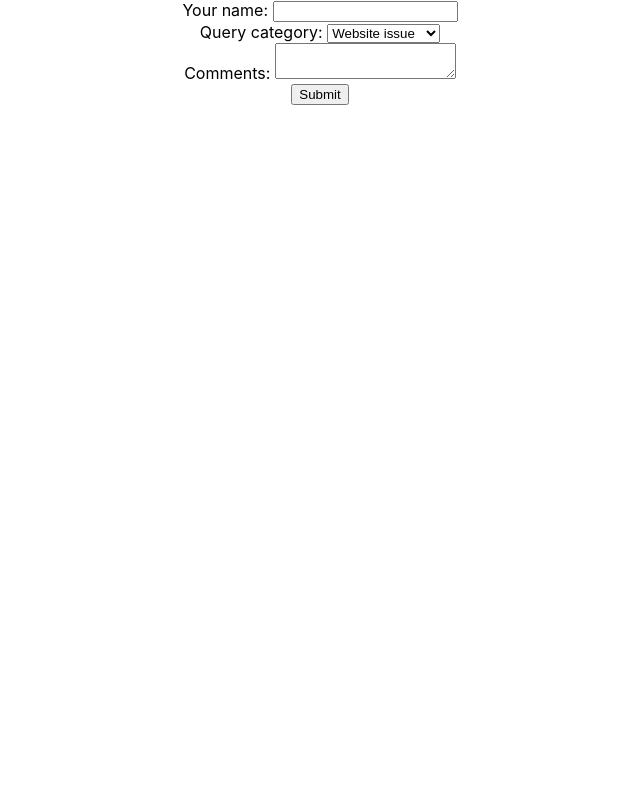
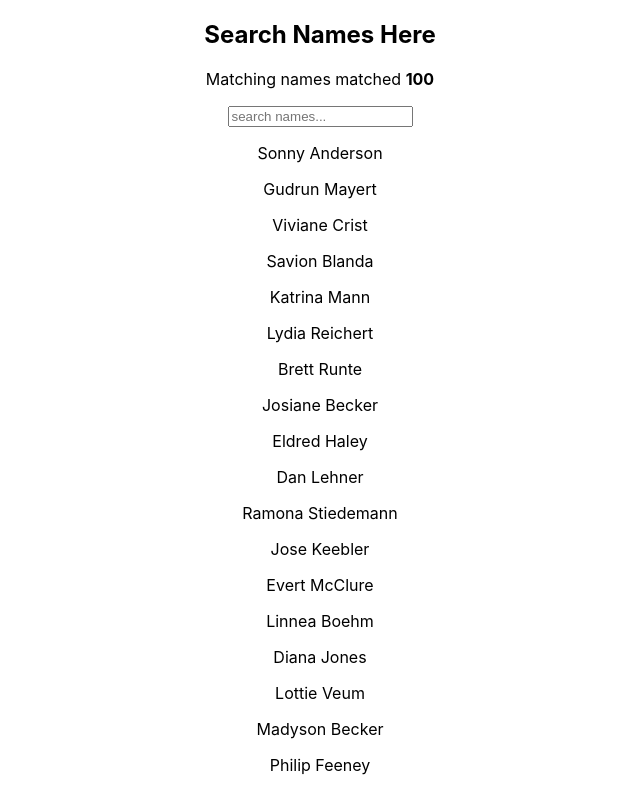
Before and after one commit to 2ndborn/react-lesson, a React (Create React App) app in the folder my-app/: page / in a window 1280 px wide. Shown: the top 792 px of the page, without its empty margins (320-960 px from the left). Built offline with nearby package versions, Linux system fonts and the light colour scheme.

Commit message:
Search Bare challenge

```diff
--- a/my-app/src/App.js
+++ b/my-app/src/App.js
@@ -2,12 +2,13 @@
 import ControlledForm from './components/ControlledForm';
 import LifeCycleCDU from './components/LifeCycleCDU';
 import LifeCyclesCWU from './components/LifeCyclesCWU';
+import SearchBar from './components/SearchBar';
 
 
 function App() {
   return (
     <div className="App">
-      <ControlledForm />
+      <SearchBar />
     </div>
   );
 }
--- /dev/null
+++ b/my-app/src/components/SearchBar.js
@@ -0,0 +1,37 @@
+import React, { Component } from 'react'
+import importNames from '../names'
+
+export class SearchBar extends Component {
+    constructor(props) {
+      super(props)
+
+      this.state = {
+         names: importNames
+      }
+    }
+
+    handleChange = (event) => {
+        const inputText = event.target.value.toLowerCase();
+        const filteredNames = importNames.filter((name) => {
+          name.toLowerCase().includes(inputText)}
+        )
+        this.setState({
+            names: filteredNames
+        })
+    }
+
+  render() {
+    return (
+      <div>
+        <h2>Search Names Here</h2>
+        <p>Matching names matched <b>{this.state.names.length}</b></p>
+        <input onChange={(event) => this.handleChange(event)} type="text" placeholder='search names...' />
+        <div>
+            {this.state.names.map(name => <p key={name}>{name}</p>)}
+        </div>
+      </div>
+    )
+  }
+}
+
+export default SearchBar
--- /dev/null
+++ b/my-app/src/names.js
@@ -0,0 +1,103 @@
+const names = [
+    "Sonny Anderson",
+    "Gudrun Mayert",
+    "Viviane Crist",
+    "Savion Blanda",
+    "Katrina Mann",
+    "Lydia Reichert",
+    "Brett Runte",
+    "Josiane Becker",
+    "Eldred Haley",
+    "Dan Lehner",
+    "Ramona Stiedemann",
+    "Jose Keebler",
+    "Evert McClure",
+    "Linnea Boehm",
+    "Diana Jones",
+    "Lottie Veum",
+    "Madyson Becker",
+    "Philip Feeney",
+    "Kobe Kuhic",
+    "Jessica Wisoky",
+    "Kasey Auer",
+    "Arnoldo Sipes",
+    "Madisen Davis",
+    "Alex Swaniawski",
+    "Helene Jenkins",
+    "Leone Olson",
+    "Ola Lockman",
+    "Kaylie Mueller",
+    "Kitty Steuber",
+    "Ralph Mosciski",
+    "Zane Bradtke",
+    "Syble Torp",
+    "Luella Weimann",
+    "Rigoberto Dicki",
+    "Andre Gusikowski",
+    "Moshe Torphy",
+    "Rhoda Rosenbaum",
+    "Libby Spinka",
+    "Maeve Zieme",
+    "Sydney Gleichner",
+    "Jimmy Blick",
+    "Tara Casper",
+    "Cayla Upton",
+    "Keith Wyman",
+    "Derick Emmerich",
+    "Nia Waelchi",
+    "Armani Nienow",
+    "Keyon DuBuque",
+    "Keeley Doyle",
+    "Kristoffer Monahan",
+    "Brendon Orn",
+    "Brandy Romaguera",
+    "Lyda Hane",
+    "Lisandro Bauch",
+    "Oma Hirthe",
+    "Caleb Dicki",
+    "Sydney O'Kon",
+    "Missouri Greenholt",
+    "Kylie Green",
+    "Kiel Erdman",
+    "Anahi Balistreri",
+    "Rico Rippin",
+    "Ramiro Dach",
+    "Princess Bosco",
+    "Pink Stoltenberg",
+    "Adan Rau",
+    "Dessie Heller",
+    "Nyah Zulauf",
+    "Makayla Fisher",
+    "Neoma Stanton",
+    "Ebba Dooley",
+    "Rachel Denesik",
+    "Drew Crist",
+    "Wava Will",
+    "Loraine Macejkovic",
+    "Americo Mann",
+    "Jules Konopelski",
+    "Gloria Ankunding",
+    "Austin Wilderman",
+    "Sage Veum",
+    "Dorris Friesen",
+    "Wellington Klein",
+    "Asa Quitzon",
+    "Misty Schumm",
+    "Muhammad Bayer",
+    "Dante Ondricka",
+    "Lurline Kuvalis",
+    "Conner Herzog",
+    "Shanie Franecki",
+    "Lois Bednar",
+    "Carey Predovic",
+    "Adelbert Heidenreich",
+    "Romaine Jacobs",
+    "Jake Schuppe",
+    "Meta Parisian",
+    "Dillon Feest",
+    "Amanda O'Keefe",
+    "Kaitlyn O'Keefe",
+    "Earnest Jenkins",
+    "Reymundo Gleason"
+]
+export default names
```
